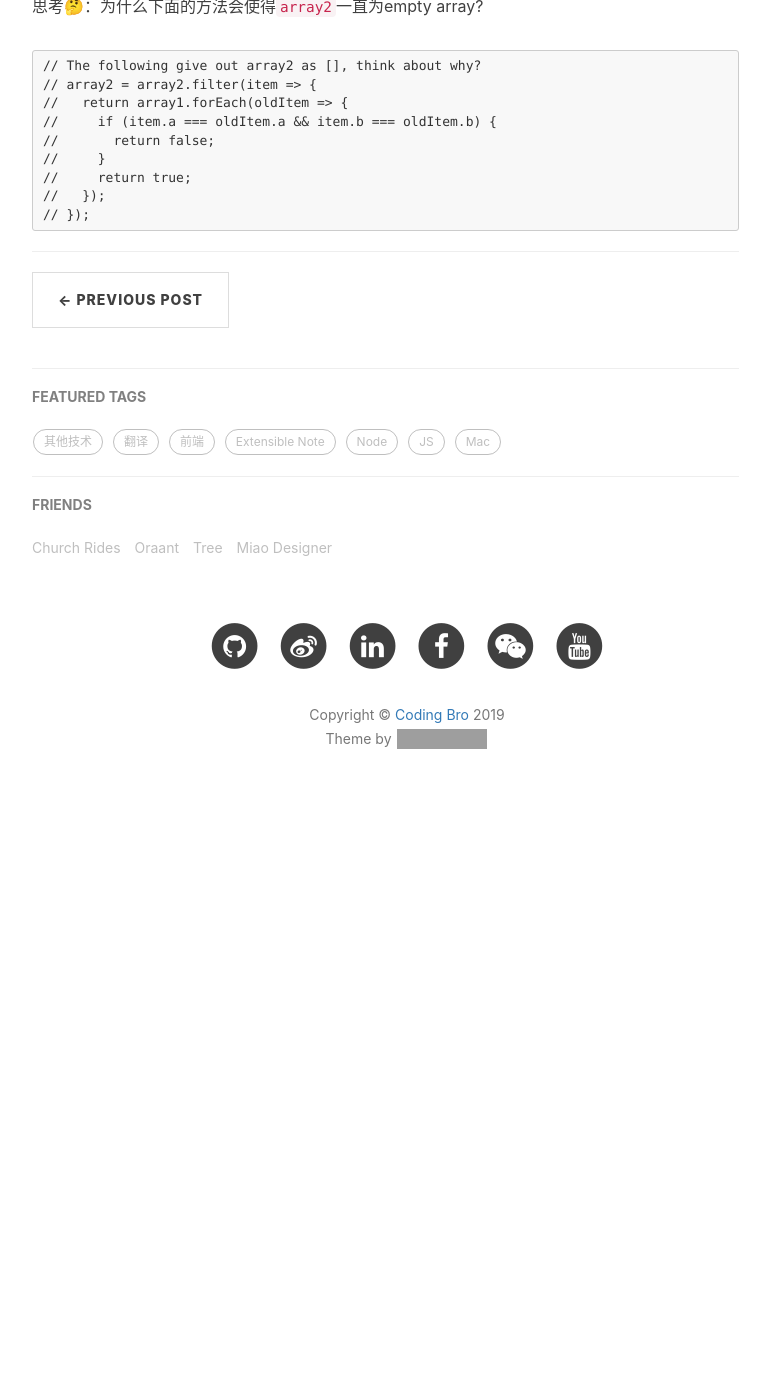
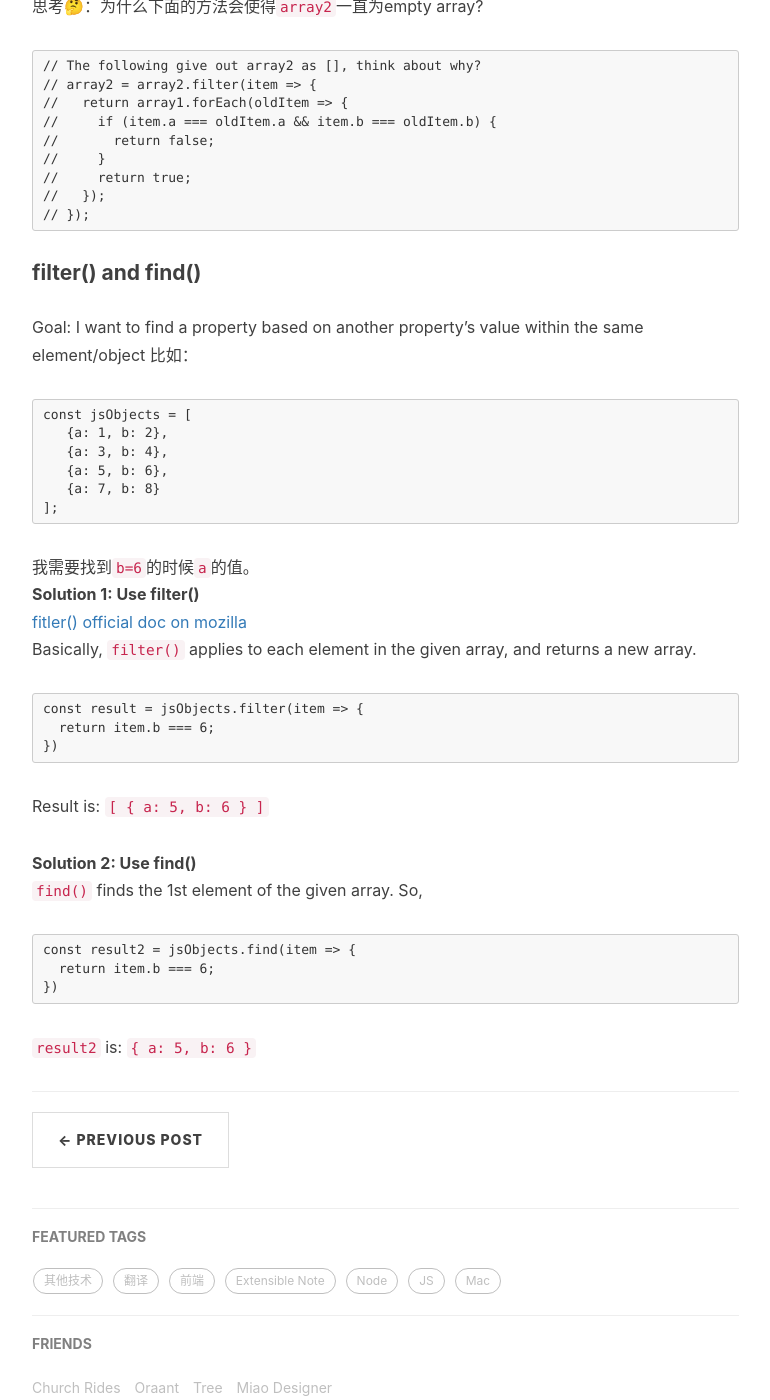
Before and after one commit to starwavelin/starwavelin.github.io, a Jekyll site: the page built from _posts/2019-02-17-javascript-tips.md, in a window 1280 px wide and 1400 px high, scrolled down 1429 px. Shown: the whole window, without its empty margins (233-1003 px from the left). Built offline with Jekyll 4.4.1, drawn with Linux system fonts in a browser that asks for light colours; nearby versions of some CDN libraries; comment, search, counter and statistics services are not loaded; before the commit the page ends 2245 px from its top, so only the background shows below that; grey boxes are pictures that could not be loaded.

Commit message:
filter() and find()

````diff
--- a/_posts/2019-02-17-javascript-tips.md
+++ b/_posts/2019-02-17-javascript-tips.md
@@ -46,3 +46,35 @@ console.log(array2);
 //   });
 // });
 ```
+
+#### filter() and find()
+Goal: I want to find a property based on another property's value within the same element/object
+比如：
+```
+const jsObjects = [
+   {a: 1, b: 2},
+   {a: 3, b: 4},
+   {a: 5, b: 6},
+   {a: 7, b: 8}
+];
+```
+我需要找到`b=6`的时候`a`的值。
+**Solution 1: Use filter()**
+[fitler() official doc on mozilla](https://developer.mozilla.org/en-US/docs/Web/JavaScript/Reference/Global_Objects/Array/filter)
+Basically, `filter()` applies to each element in the given array, and returns a new array.
+```
+const result = jsObjects.filter(item => {
+  return item.b === 6;
+})
+```
+Result is:
+`[ { a: 5, b: 6 } ]`
+
+**Solution 2: Use find()**
+`find()` finds the 1st element of the given array. So,
+```
+const result2 = jsObjects.find(item => {
+  return item.b === 6;
+})
+```
+`result2` is: `{ a: 5, b: 6 }`
````
